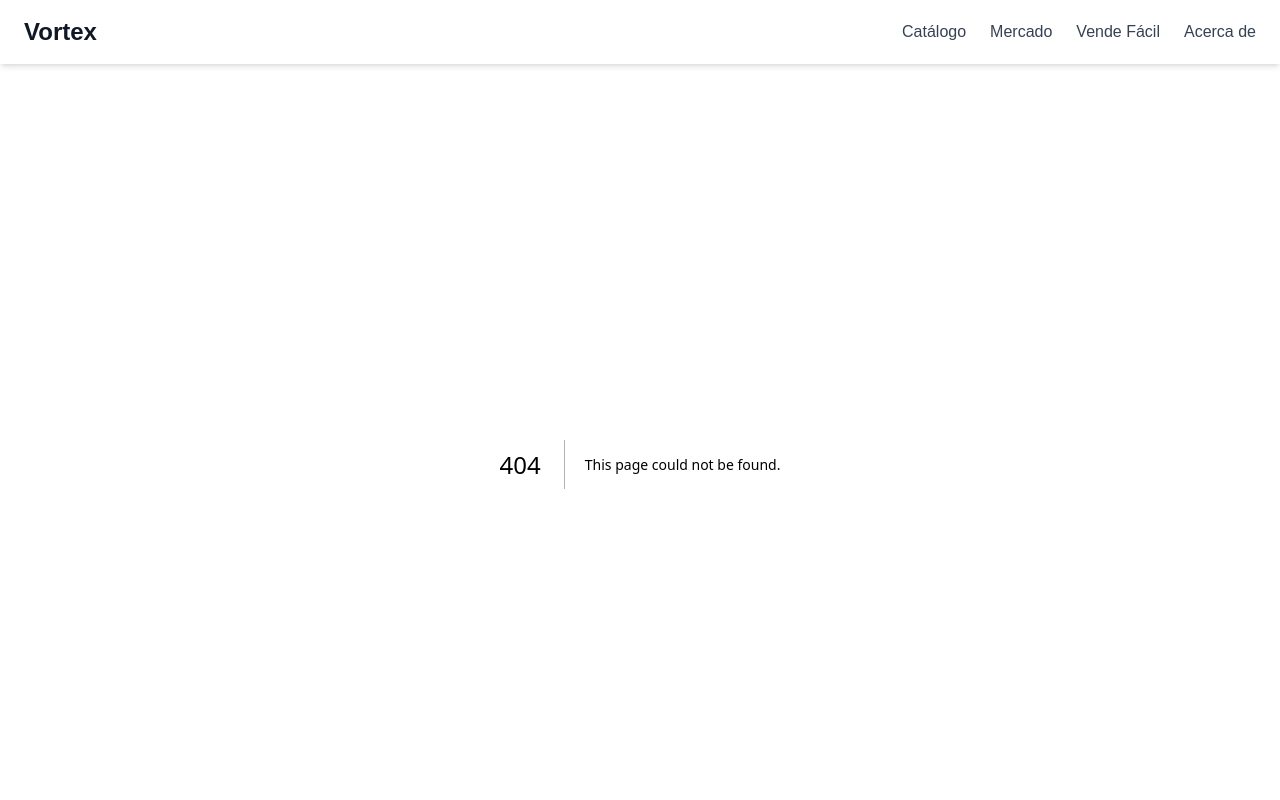
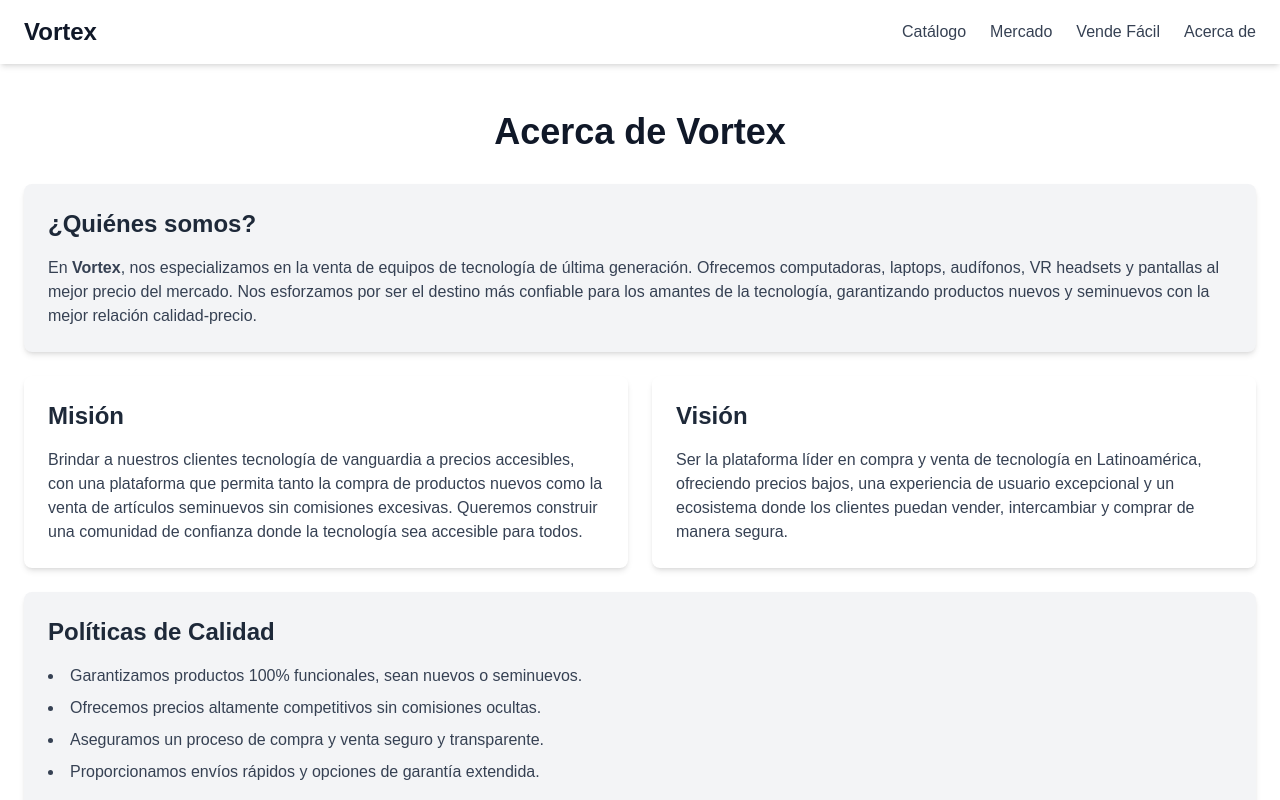
Before and after one commit to AxelMBC/vortex-ecommerce, a Next.js app: page /acerca-de in a window 1280 px wide. Before the commit this address had no page. Shown: the top 800 px of the page. Built offline with nearby package versions, Linux system fonts and the light colour scheme.

Commit message:
se ha agregado pagina 'acerca de'

```diff
--- /dev/null
+++ b/app/acerca-de/page.tsx
@@ -0,0 +1,9 @@
+import AboutSection from "../components/AboutSection"
+
+export default function AboutPage() {
+  return (
+    <main>
+      <AboutSection />
+    </main>
+  );
+}
--- /dev/null
+++ b/app/components/AboutSection/AboutSection.tsx
@@ -0,0 +1,120 @@
+"use client";
+
+import { motion } from "framer-motion";
+
+const AboutSection = () => {
+  return (
+    <section className="container mx-auto px-6 py-12">
+      {/* Título principal */}
+      <motion.h1
+        initial={{ opacity: 0, y: -20 }}
+        animate={{ opacity: 1, y: 0 }}
+        transition={{ duration: 0.6 }}
+        className="text-4xl font-bold text-gray-900 text-center mb-8"
+      >
+        Acerca de Vortex
+      </motion.h1>
+
+      {/* Sección Quiénes Somos */}
+      <motion.div
+        initial={{ opacity: 0, x: -20 }}
+        animate={{ opacity: 1, x: 0 }}
+        transition={{ duration: 0.6, delay: 0.2 }}
+        className="bg-gray-100 p-6 rounded-lg shadow-md mb-6"
+      >
+        <h2 className="text-2xl font-semibold text-gray-800 mb-4">
+          ¿Quiénes somos?
+        </h2>
+        <p className="text-gray-700">
+          En <strong>Vortex</strong>, nos especializamos en la venta de equipos
+          de tecnología de última generación. Ofrecemos computadoras, laptops,
+          audífonos, VR headsets y pantallas al mejor precio del mercado. Nos
+          esforzamos por ser el destino más confiable para los amantes de la
+          tecnología, garantizando productos nuevos y seminuevos con la mejor
+          relación calidad-precio.
+        </p>
+      </motion.div>
+
+      {/* Sección Misión y Visión */}
+      <div className="grid md:grid-cols-2 gap-6">
+        {/* Misión */}
+        <motion.div
+          initial={{ opacity: 0, x: -20 }}
+          animate={{ opacity: 1, x: 0 }}
+          transition={{ duration: 0.6, delay: 0.4 }}
+          className="bg-white p-6 rounded-lg shadow-md"
+        >
+          <h2 className="text-2xl font-semibold text-gray-800 mb-4">Misión</h2>
+          <p className="text-gray-700">
+            Brindar a nuestros clientes tecnología de vanguardia a precios
+            accesibles, con una plataforma que permita tanto la compra de
+            productos nuevos como la venta de artículos seminuevos sin
+            comisiones excesivas. Queremos construir una comunidad de confianza
+            donde la tecnología sea accesible para todos.
+          </p>
+        </motion.div>
+
+        {/* Visión */}
+        <motion.div
+          initial={{ opacity: 0, x: 20 }}
+          animate={{ opacity: 1, x: 0 }}
+          transition={{ duration: 0.6, delay: 0.6 }}
+          className="bg-white p-6 rounded-lg shadow-md"
+        >
+          <h2 className="text-2xl font-semibold text-gray-800 mb-4">Visión</h2>
+          <p className="text-gray-700">
+            Ser la plataforma líder en compra y venta de tecnología en
+            Latinoamérica, ofreciendo precios bajos, una experiencia de usuario
+            excepcional y un ecosistema donde los clientes puedan vender,
+            intercambiar y comprar de manera segura.
+          </p>
+        </motion.div>
+      </div>
+
+      {/* Sección Políticas de Calidad */}
+      <motion.div
+        initial={{ opacity: 0, y: 20 }}
+        animate={{ opacity: 1, y: 0 }}
+        transition={{ duration: 0.6, delay: 0.8 }}
+        className="bg-gray-100 p-6 rounded-lg shadow-md mt-6"
+      >
+        <h2 className="text-2xl font-semibold text-gray-800 mb-4">
+          Políticas de Calidad
+        </h2>
+        <ul className="list-disc list-inside text-gray-700 space-y-2">
+          <li>
+            Garantizamos productos 100% funcionales, sean nuevos o seminuevos.
+          </li>
+          <li>
+            Ofrecemos precios altamente competitivos sin comisiones ocultas.
+          </li>
+          <li>
+            Aseguramos un proceso de compra y venta seguro y transparente.
+          </li>
+          <li>
+            Proporcionamos envíos rápidos y opciones de garantía extendida.
+          </li>
+        </ul>
+      </motion.div>
+
+      {/* Sección Ubicación Física */}
+      <motion.div
+        initial={{ opacity: 0, y: 20 }}
+        animate={{ opacity: 1, y: 0 }}
+        transition={{ duration: 0.6, delay: 1 }}
+        className="bg-white p-6 rounded-lg shadow-md mt-6"
+      >
+        <h2 className="text-2xl font-semibold text-gray-800 mb-4">
+          Ubicación Física
+        </h2>
+        <p className="text-gray-700">
+          Nuestras oficinas principales están ubicadas en Guadalajara, donde
+          atendemos a nuestros clientes y gestionamos envíos a toda la
+          República.
+        </p>
+      </motion.div>
+    </section>
+  );
+};
+
+export default AboutSection;
--- /dev/null
+++ b/app/components/AboutSection/index.tsx
@@ -0,0 +1 @@
+export { default } from "./AboutSection";
```
